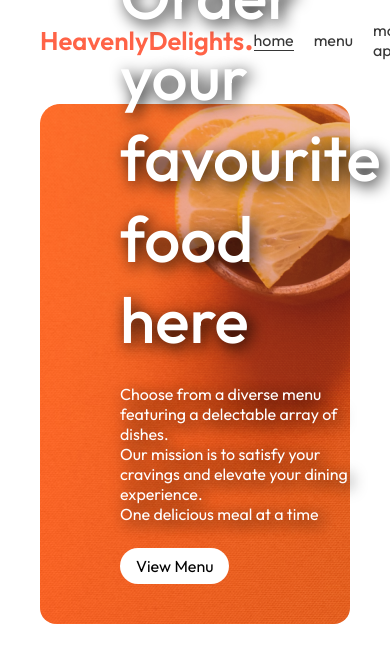
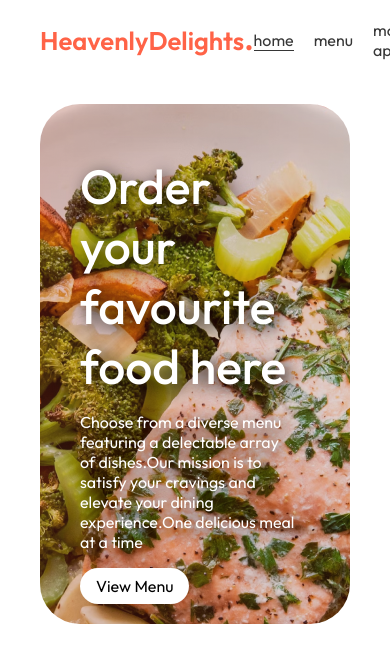
Before and after one commit to hexadivine/Tomato, a React (Vite) app in the folder frontend/: page / in a window 390 px wide. Shown: the top 662 px of the page. Built offline with nearby package versions, Linux system fonts and the light colour scheme.

Commit message:
fix: make responsive

```diff
--- a/frontend/src/components/Banner/Banner.css
+++ b/frontend/src/components/Banner/Banner.css
@@ -1,19 +1,24 @@
 .banner {
     margin-top: 5rem;
-    background: url('./../../assets/header_img.png') no-repeat;
-    height: 60rem;
-    border-radius: 2rem;
+    position: relative;
+    background-image: url('./../../assets/header_img.png');
+    background-repeat: no-repeat;
+    background-position: center;
+    height: min(65rem, 100vh);
+    border-radius: 5rem;
+}
+
+.banner-content {
+    position: absolute;
     color: white;
-    display: flex;
-    flex-direction: column;
-    row-gap: 3rem;
-    justify-content: end;
-    padding-left: 10rem;
-    padding-bottom: 5rem;
+    padding: 10rem 5rem;
+    bottom: 0;
+    max-width: 70%;
 }
 
 .banner p {
     text-shadow: 0.5rem 0.5rem 2rem black;
+    margin: 2rem 0;
 }
 
 .banner p:first-child {
@@ -30,3 +35,15 @@
     width: fit-content;
     cursor: pointer;
 }
+
+@media (max-width: 500px) {
+
+    .banner-content p:first-child{
+        font-size: 6rem;
+    }
+
+    .banner-content {
+        padding-left: 5rem;
+        padding-bottom: 2.5rem;
+    }
+}
--- a/frontend/src/components/Banner/Banner.jsx
+++ b/frontend/src/components/Banner/Banner.jsx
@@ -1,13 +1,21 @@
-import './Banner.css'
+import "./Banner.css";
 
 function Banner() {
-  return (
-    <div class="banner">
-            <p>Order your <br/> favourite food here</p>
-            <p>Choose from a diverse menu featuring a delectable array of dishes.<br/>Our mission is to satisfy your cravings and elevate your dining experience.<br/>One delicious meal at a time</p>
-            <input type="button" value="View Menu" />
-    </div>
-  )
+    return (
+        <div className="banner">
+            <div className="banner-content">
+                <p>
+                    Order your favourite food here
+                </p>
+                <p>
+                    Choose from a diverse menu featuring a delectable array of dishes.Our mission is
+                    to satisfy your cravings and elevate your dining experience.One delicious meal
+                    at a time
+                </p>
+                <input type="button" value="View Menu" />
+            </div>
+        </div>
+    );
 }
 
-export default Banner
+export default Banner;
```
